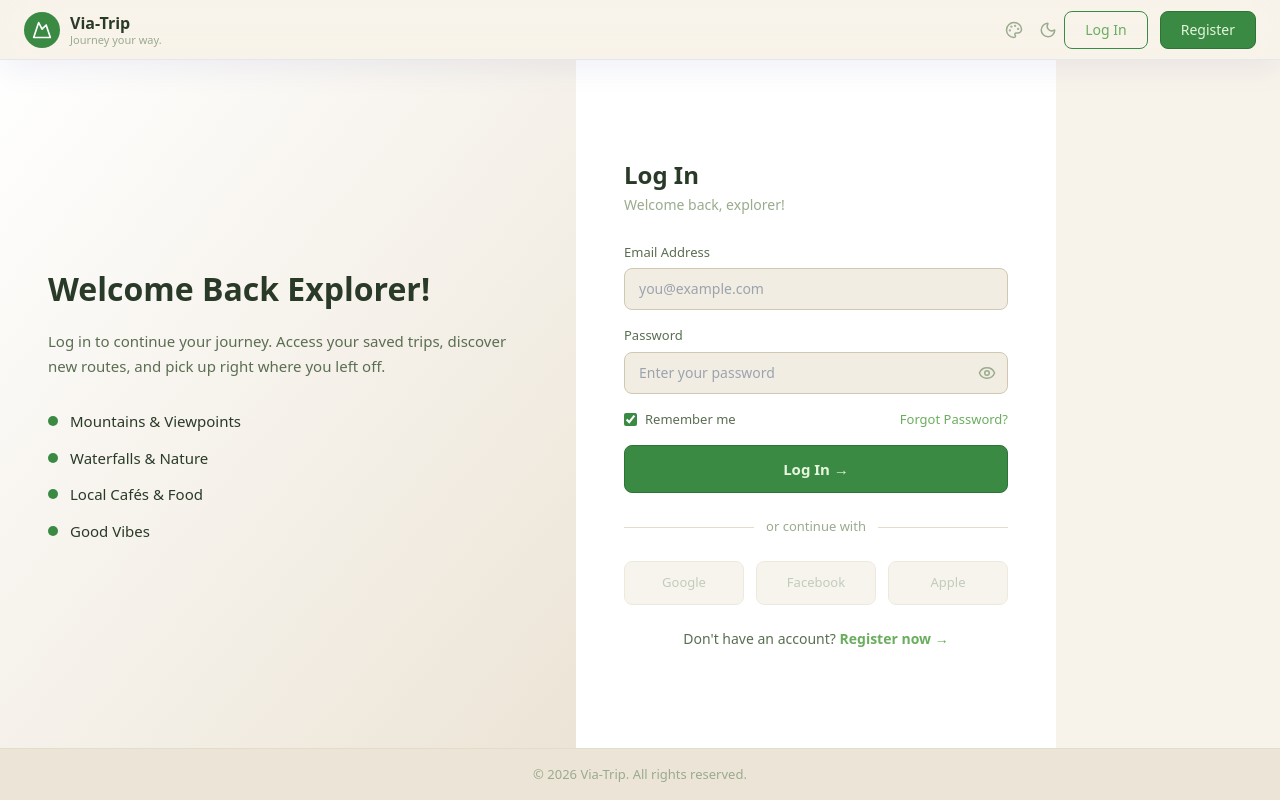
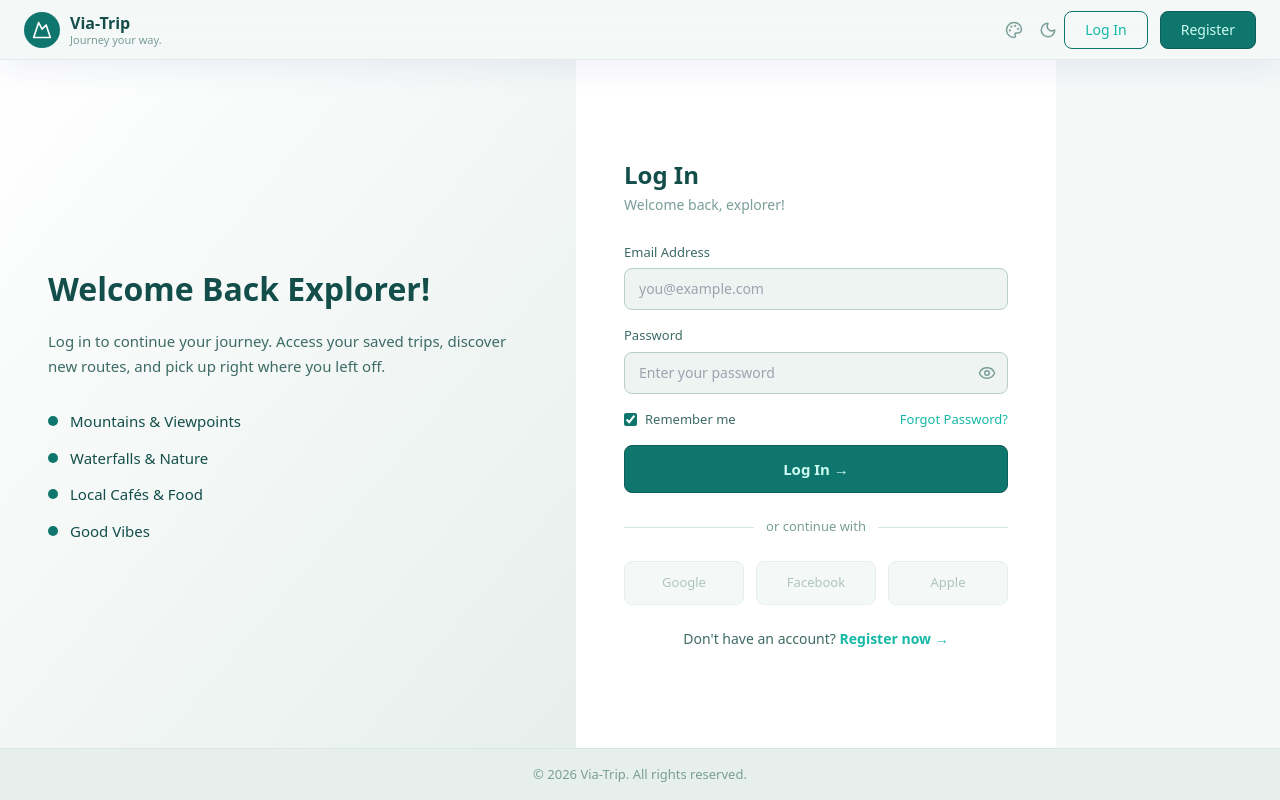
Before and after one commit to khemct/Via-Trippppppp, a React (Vite) app in the folder frontend/: page /login in a window 1280 px wide. Built offline with nearby package versions, Linux system fonts and the light colour scheme.

Commit message:
retheme: Seaside Escape, Sunset Boulevard, Tropical Punch

```diff
--- a/frontend/src/index.css
+++ b/frontend/src/index.css
@@ -2,100 +2,100 @@
 @tailwind components;
 @tailwind utilities;
 
-/* ── Adventure Road Trip (default) ── */
+/* ── Seaside Escape (default) ── */
 .theme-adventure {
-  --color-base: #f8f3ea;
+  --color-base: #f4f8f7;
   --color-card: #ffffff;
-  --color-input: #f2ede2;
-  --color-deep: #ece4d6;
-  --color-heading: #2a3a28;
-  --color-body: #5a6e52;
-  --color-muted: #9aab8e;
-  --color-line: #e2dcc8;
-  --color-line-strong: #d0c8b0;
-  --color-brand: #3a8a44;
-  --color-brand-hover: #2d7536;
-  --color-brand-text: #6aad5e;
-  --color-brand-light: #e6f5de;
+  --color-input: #eef4f2;
+  --color-deep: #e6efec;
+  --color-heading: #134e4a;
+  --color-body: #3d6b65;
+  --color-muted: #7a9e98;
+  --color-line: #d6e6e2;
+  --color-line-strong: #b8cec8;
+  --color-brand: #0f766e;
+  --color-brand-hover: #0d5e56;
+  --color-brand-text: #14b8a6;
+  --color-brand-light: #ccfbf1;
 }
 .theme-adventure.dark {
-  --color-base: #1a2418;
-  --color-card: #222d20;
-  --color-input: #2a3728;
-  --color-deep: #151e14;
-  --color-heading: #e0ead8;
-  --color-body: #9aab8e;
-  --color-muted: #7a8a6e;
-  --color-line: #334830;
-  --color-line-strong: #40583d;
-  --color-brand: #5aad4e;
-  --color-brand-hover: #4a9d3e;
-  --color-brand-text: #7bc46e;
-  --color-brand-light: #1a3a18;
+  --color-base: #0d1b1a;
+  --color-card: #152523;
+  --color-input: #1a2e2c;
+  --color-deep: #0a1514;
+  --color-heading: #ccfbf1;
+  --color-body: #8aa8a2;
+  --color-muted: #60807a;
+  --color-line: #1d3835;
+  --color-line-strong: #264a46;
+  --color-brand: #14b8a6;
+  --color-brand-hover: #0f766e;
+  --color-brand-text: #2dd4bf;
+  --color-brand-light: #134e4a;
 }
 
-/* ── Bright ── */
+/* ── Sunset Boulevard ── */
 .theme-bright {
-  --color-base: #fafafe;
+  --color-base: #fdf6f2;
   --color-card: #ffffff;
-  --color-input: #f0f2fe;
-  --color-deep: #e6eafe;
-  --color-heading: #1a1a2e;
-  --color-body: #4a4a6a;
-  --color-muted: #9a9ab0;
-  --color-line: #e0e4f0;
-  --color-line-strong: #c8cee0;
-  --color-brand: #6c5ce7;
-  --color-brand-hover: #5a4bd1;
-  --color-brand-text: #a29bfe;
-  --color-brand-light: #eaddff;
+  --color-input: #faf0ea;
+  --color-deep: #f5e8e0;
+  --color-heading: #3d1f15;
+  --color-body: #6b4538;
+  --color-muted: #b08272;
+  --color-line: #edddd4;
+  --color-line-strong: #dec8bc;
+  --color-brand: #e85d3a;
+  --color-brand-hover: #d04d2e;
+  --color-brand-text: #f4806a;
+  --color-brand-light: #fde8db;
 }
 .theme-bright.dark {
-  --color-base: #1a1a2e;
-  --color-card: #222240;
-  --color-input: #2a2a50;
-  --color-deep: #141428;
-  --color-heading: #e8e8ff;
-  --color-body: #a0a0c8;
-  --color-muted: #7070a0;
-  --color-line: #303058;
-  --color-line-strong: #404070;
-  --color-brand: #a29bfe;
-  --color-brand-hover: #6c5ce7;
-  --color-brand-text: #b8b1ff;
-  --color-brand-light: #3d2e80;
+  --color-base: #1f110d;
+  --color-card: #2a1814;
+  --color-input: #33201a;
+  --color-deep: #170d0a;
+  --color-heading: #fde8db;
+  --color-body: #c49a8a;
+  --color-muted: #9a6a5a;
+  --color-line: #3d2820;
+  --color-line-strong: #4d342c;
+  --color-brand: #f4806a;
+  --color-brand-hover: #e85d3a;
+  --color-brand-text: #fca5a5;
+  --color-brand-light: #3d1f15;
 }
 
-/* ── Modern ── */
+/* ── Tropical Punch ── */
 .theme-modern {
-  --color-base: #fafafa;
+  --color-base: #fdf2f8;
   --color-card: #ffffff;
-  --color-input: #f5f5f5;
-  --color-deep: #eeeeee;
-  --color-heading: #0a0a0a;
-  --color-body: #3f3f46;
-  --color-muted: #a1a1aa;
-  --color-line: #e4e4e7;
-  --color-line-strong: #d4d4d8;
-  --color-brand: #0891b2;
-  --color-brand-hover: #0e7490;
-  --color-brand-text: #06b6d4;
-  --color-brand-light: #cffafe;
+  --color-input: #faedf4;
+  --color-deep: #f5e6ee;
+  --color-heading: #2d1b2b;
+  --color-body: #6b3f60;
+  --color-muted: #b880a8;
+  --color-line: #eddce8;
+  --color-line-strong: #dec8d8;
+  --color-brand: #d946ef;
+  --color-brand-hover: #c026d3;
+  --color-brand-text: #e879f9;
+  --color-brand-light: #fae8ff;
 }
 .theme-modern.dark {
-  --color-base: #0a0a0a;
-  --color-card: #18181b;
-  --color-input: #1f1f23;
-  --color-deep: #050505;
-  --color-heading: #fafafa;
-  --color-body: #a1a1aa;
-  --color-muted: #71717a;
-  --color-line: #27272a;
-  --color-line-strong: #3f3f46;
-  --color-brand: #22d3ee;
-  --color-brand-hover: #06b6d4;
-  --color-brand-text: #67e8f9;
-  --color-brand-light: #164e63;
+  --color-base: #1a0e18;
+  --color-card: #241620;
+  --color-input: #2d1b2b;
+  --color-deep: #140a12;
+  --color-heading: #fae8ff;
+  --color-body: #c4a0b8;
+  --color-muted: #9a6a8a;
+  --color-line: #3d2838;
+  --color-line-strong: #4d3448;
+  --color-brand: #e879f9;
+  --color-brand-hover: #d946ef;
+  --color-brand-text: #f0abfc;
+  --color-brand-light: #2d1b2b;
 }
 
 @layer base {
```
